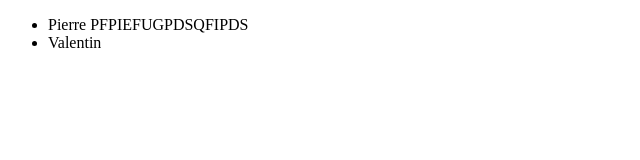
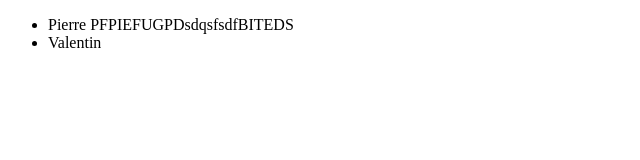
Before and after one commit to vaferrere/Tp-Git, a plain HTML site: page authors.html in a window 1280 px wide. Shown: the full height of the page, 0-640 px from the left. Drawn offline with Linux system fonts and the light colour scheme.

Commit message:
add bug de oufeeeee

```diff
--- a/authors.html
+++ b/authors.html
@@ -13,7 +13,7 @@
 
     <body>
 		<ul>
-			<li>Pierre PFPIEFUGPDSQFIPDS</li>
+			<li>Pierre PFPIEFUGPDsdqsfsdfBITEDS</li>
 			<li>Valentin</li>
 		</ul>
 
```
